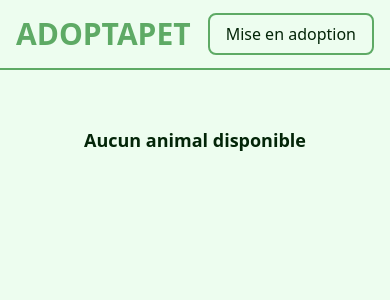
After one commit to johnOfGod33/AdoptAPet, a Flask app: template App/templates/home.html in a window 390 px wide. The commit adds this page. Shown: the top 300 px of the page. Run offline with Flask 3, Linux system fonts and the light colour scheme; the template is opened without the code that fills it, so the values that code supplies are empty; some libraries are stand-ins or nearby versions.

Commit message:
feat: display animal cards and update UI design
- Added functionality to fetch and display a random list of 5 animals.
- Created the `Animal` class for representing animal data as objects.
- Designed and styled dynamic animal cards
- Improved header structure for responsiveness and visual consistency.

```diff
--- /dev/null
+++ b/App/templates/home.html
@@ -0,0 +1,35 @@
+{% extends 'layout.html' %} {% block content %}
+
+<div class="p-4">
+  {% if not animals %}
+  <div class="text-center py-4">
+    <p class="text-lg font-semibold text-text">Aucun animal disponible</p>
+  </div>
+  {% else %}
+  <div class="grid grid-cols-1 md:grid-cols-2 lg:grid-cols-3 gap-6">
+    {% for animal in animals %}
+    <div
+      id="{{ animal.id }}"
+      class="bg-background p-6 rounded-lg shadow-lg hover:shadow-xl transition-shadow duration-300"
+    >
+      <div class="text-center">
+        <h2 class="text-2xl font-bold text-primary">{{ animal.nom }}</h2>
+        <p class="text-lg text-text mt-2">{{ animal.age }} ans</p>
+        <p class="text-sm text-secondary mt-1">
+          {{ animal.espece }} - {{ animal.race }}
+        </p>
+      </div>
+      <div class="mt-4">
+        <button
+          class="w-full py-2 bg-accent text-white rounded-lg hover:bg-primary focus:outline-none"
+        >
+          Adopter
+        </button>
+      </div>
+    </div>
+    {% endfor %}
+  </div>
+  {% endif %}
+</div>
+
+{% endblock %}
--- a/App/templates/layout.html
+++ b/App/templates/layout.html
@@ -9,13 +9,13 @@
 
     <title>ADOPTAPET</title>
   </head>
-  <body class="bg-background">
+  <body class="bg-background text-text">
     <!-- Header -->
     <header
       class="flex items-center justify-between p-4 bg-background text-text border-b-2 border-primary"
     >
-      <div class="text-2xl font-bold text-primary">ADOPTAPET</div>
-      <div class="space-x-2">
+      <div class="text-3xl font-bold text-primary">ADOPTAPET</div>
+      <div class="space-x-4">
         <!-- Adoption Form Button -->
         <a
           href="/formulaire"
@@ -27,6 +27,6 @@
     </header>
 
     <!-- Main Content (Dynamique) -->
-    <main class="p-4">{% block content %}{% endblock %}</main>
+    <main class="p-6">{% block content %} {% endblock %}</main>
   </body>
 </html>
--- a/App/views.py
+++ b/App/views.py
@@ -16,7 +16,9 @@ def get_db():
 
 @app.route('/')
 def index():
-    return render_template('layout.html')
+    db = get_db()
+    animals = db.get_random_animals()
+    return render_template('home.html', animals=animals)
 
 
 if __name__=="__main__":
```
Also changed, not shown: database.py (+17 -3 lines).
